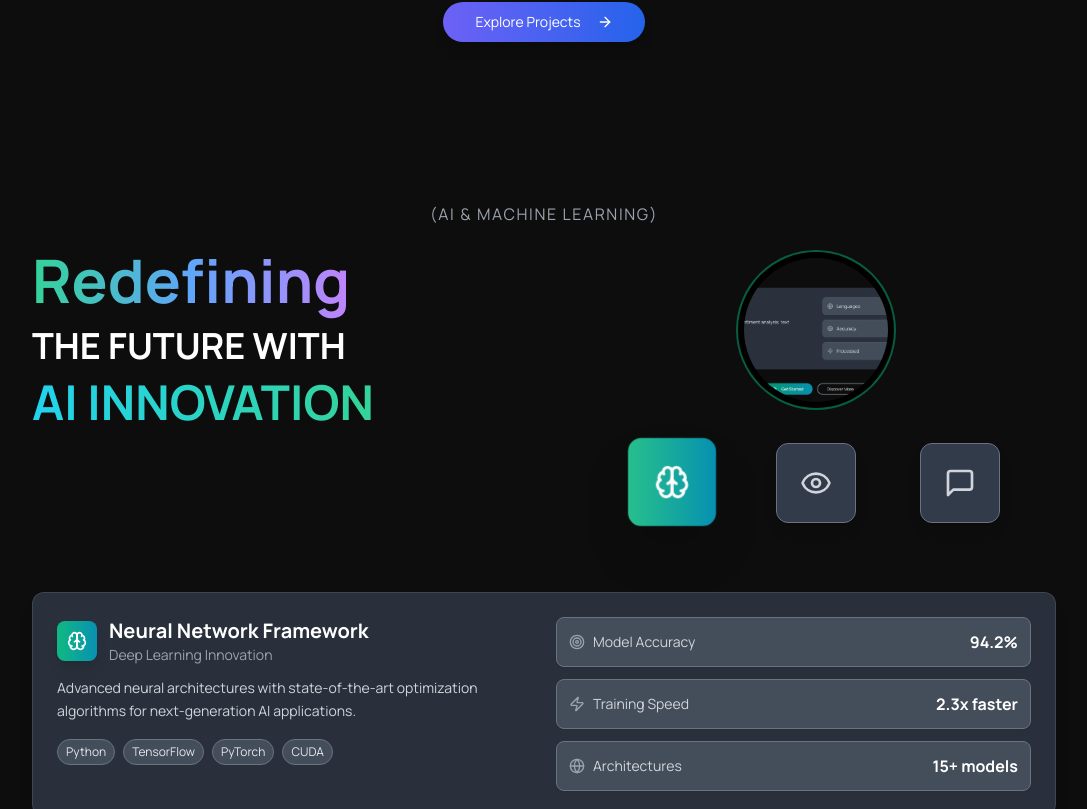
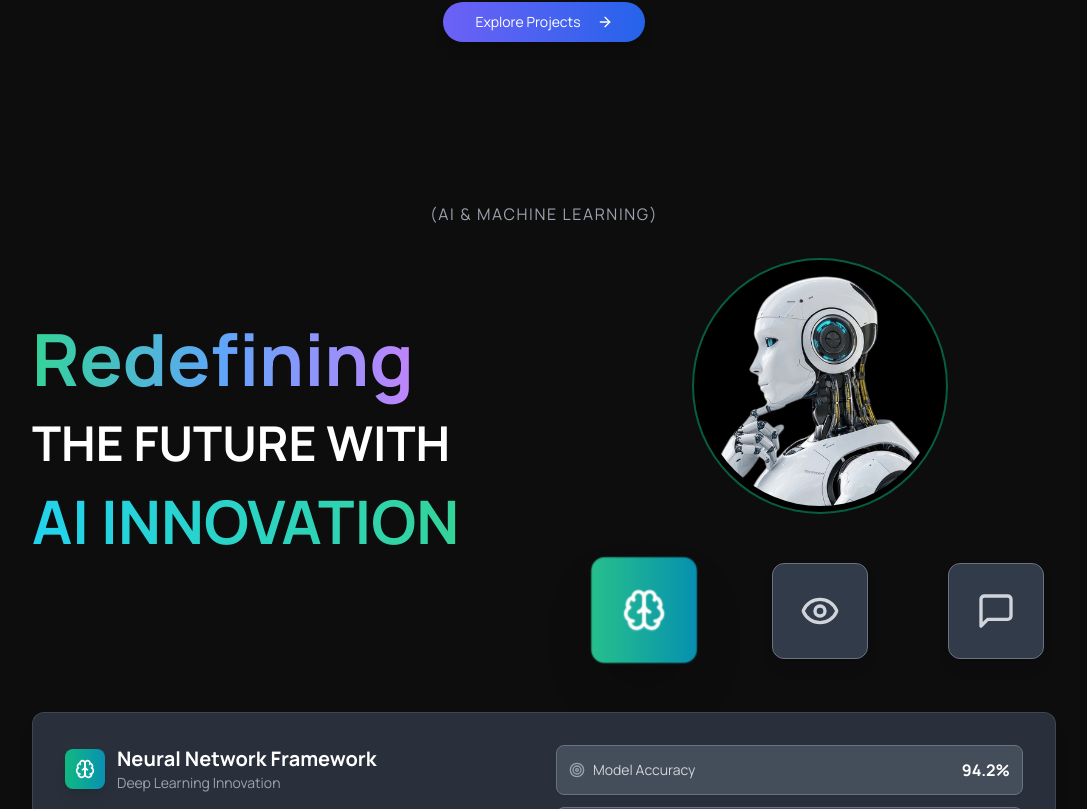
Before and after one commit to Niel07-cyber/Official-Dev-Niel-portfolio-website--, a React (Vite) app: page / in a window 1280 px wide. Shown: the part 3451-4260 px from the top of the page, without its empty margins (96-1183 px from the left). Built offline with nearby package versions, Linux system fonts and the light colour scheme; what @react-pdf/renderer would draw is missing.

Commit message:
bugs and fixes

```diff
--- a/src/components/AIProjectsSection.tsx
+++ b/src/components/AIProjectsSection.tsx
@@ -1,4 +1,3 @@
-
 import React, { useState } from "react";
 import { Button } from "@/components/ui/button";
 import { Brain, Eye, MessageSquare, ArrowRight, Zap, Target, Globe } from "lucide-react";
@@ -57,23 +56,23 @@ const AIProjectsSection = () => {
   const currentProject = projects[activeProject];
 
   return (
-    <section id="projects" className="py-8 sm:py-12 lg:py-16 relative overflow-hidden">
+    <section id="projects" className="py-8 sm:py-12 lg:py-16 relative overflow-hidden min-h-screen flex items-center">
       <div className="w-full px-8 sm:px-16 lg:px-24 xl:px-32 2xl:px-40 relative z-10 max-w-7xl mx-auto">
-        <p className="text-gray-400 mb-4 sm:mb-6 tracking-widest text-sm sm:text-base text-center">(AI & MACHINE LEARNING)</p>
+        <p className="text-gray-400 mb-6 sm:mb-8 tracking-widest text-sm sm:text-base text-center">(AI & MACHINE LEARNING)</p>
 
         {/* Main Layout - Desktop: Text left, Cards right; Mobile: Stacked */}
-        <div className="grid grid-cols-1 lg:grid-cols-2 gap-8 lg:gap-16 items-start">
+        <div className="grid grid-cols-1 lg:grid-cols-2 gap-12 lg:gap-20 items-center">
           {/* Left Side - Title and Description */}
-          <div className="text-left">
-            <h1 className="text-3xl sm:text-4xl md:text-5xl lg:text-5xl xl:text-6xl font-bold mb-3 sm:mb-4">
+          <div className="text-left lg:pr-8">
+            <h1 className="text-4xl sm:text-5xl md:text-6xl lg:text-6xl xl:text-7xl 2xl:text-8xl font-bold mb-4 sm:mb-6 leading-tight">
               <span className="bg-gradient-to-r from-emerald-400 via-blue-400 to-purple-400 bg-clip-text text-transparent">
                 Redefining
               </span>
             </h1>
-            <h2 className="text-xl sm:text-2xl md:text-3xl lg:text-3xl xl:text-4xl font-bold text-white mb-3">
+            <h2 className="text-2xl sm:text-3xl md:text-4xl lg:text-4xl xl:text-5xl 2xl:text-6xl font-bold text-white mb-4 sm:mb-6 leading-tight">
               THE FUTURE WITH
             </h2>
-            <h3 className="text-2xl sm:text-3xl md:text-4xl lg:text-4xl xl:text-5xl font-bold mb-8">
+            <h3 className="text-3xl sm:text-4xl md:text-5xl lg:text-5xl xl:text-6xl 2xl:text-7xl font-bold mb-8 sm:mb-12 leading-tight">
               <span className="bg-gradient-to-r from-cyan-400 to-emerald-400 bg-clip-text text-transparent">
                 AI INNOVATION
               </span>
@@ -81,15 +80,15 @@ const AIProjectsSection = () => {
           </div>
 
           {/* Right Side - Interactive Elements */}
-          <div className="relative">
+          <div className="relative flex flex-col items-center">
             {/* Robot Image positioned above cards */}
-            <div className="flex justify-center mb-8">
+            <div className="flex justify-center mb-8 lg:mb-12">
               <div className="relative">
-                <div className="w-32 h-32 sm:w-36 sm:h-36 lg:w-40 lg:h-40 bg-black rounded-full flex items-center justify-center border-2 border-emerald-500/50 backdrop-blur-sm overflow-hidden">
+                <div className="w-40 h-40 sm:w-48 sm:h-48 lg:w-56 lg:h-56 xl:w-64 xl:h-64 bg-black rounded-full flex items-center justify-center border-2 border-emerald-500/50 backdrop-blur-sm overflow-hidden">
                   <img
-                    src="/lovable-uploads/af0deefa-9b40-4b71-ac2d-a43a7a74dd53.png"
+                    src="/lovable-uploads/b2981d81-7407-4031-8216-a5b82d618a76.png"
                     alt="AI Robot"
-                    className="w-28 h-28 sm:w-32 sm:h-32 lg:w-36 lg:h-36 object-cover object-center rounded-full"
+                    className="w-36 h-36 sm:w-44 sm:h-44 lg:w-52 lg:h-52 xl:w-60 xl:h-60 object-cover object-top rounded-full"
                   />
                 </div>
                 <div className="absolute inset-0 rounded-full bg-gradient-to-r from-emerald-400/20 to-blue-400/20 animate-ping"></div>
@@ -97,7 +96,7 @@ const AIProjectsSection = () => {
             </div>
 
             {/* Project Cards in horizontal line with more spacing */}
-            <div className="flex justify-center items-center gap-8 sm:gap-12 lg:gap-16 mb-8">
+            <div className="flex justify-center items-center gap-8 sm:gap-12 lg:gap-16 xl:gap-20">
               {projects.map((project, index) => {
                 const IconComponent = project.icon;
                 const isActive = activeProject === index;
@@ -106,14 +105,14 @@ const AIProjectsSection = () => {
                   <div key={project.id}>
                     <button
                       onClick={() => setActiveProject(index)}
-                      className={`group relative w-16 h-16 sm:w-18 sm:h-18 lg:w-20 lg:h-20 rounded-xl transition-all duration-300 ${
+                      className={`group relative w-16 h-16 sm:w-18 sm:h-18 lg:w-20 lg:h-20 xl:w-24 xl:h-24 rounded-xl transition-all duration-300 ${
                         isActive
                           ? `bg-gradient-to-r ${project.color} shadow-2xl scale-110`
                           : 'bg-gray-700/90 hover:bg-gray-600/90 shadow-lg border border-gray-500'
                       } backdrop-blur-sm`}
                     >
                       <div className="absolute inset-0 rounded-xl bg-gradient-to-r from-white/10 to-transparent opacity-0 group-hover:opacity-100 transition-opacity"></div>
-                      <IconComponent className={`w-6 h-6 sm:w-7 sm:h-7 lg:w-8 lg:h-8 absolute top-1/2 left-1/2 transform -translate-x-1/2 -translate-y-1/2 ${
+                      <IconComponent className={`w-6 h-6 sm:w-7 sm:h-7 lg:w-8 lg:h-8 xl:w-10 xl:h-10 absolute top-1/2 left-1/2 transform -translate-x-1/2 -translate-y-1/2 ${
                         isActive ? 'text-white' : 'text-gray-300'
                       }`} />
                       {isActive && (
@@ -128,7 +127,7 @@ const AIProjectsSection = () => {
         </div>
 
         {/* Project Details Panel */}
-        <div className="bg-gray-700/70 backdrop-blur-sm border border-gray-600/60 rounded-xl p-4 sm:p-6 mb-6 sm:mb-8 shadow-lg mt-8">
+        <div className="bg-gray-700/70 backdrop-blur-sm border border-gray-600/60 rounded-xl p-4 sm:p-6 lg:p-8 mb-6 sm:mb-8 shadow-lg mt-8 lg:mt-12">
           <div className="grid grid-cols-1 lg:grid-cols-2 gap-6">
             {/* Left Panel */}
             <div>
```
Also changed, not shown: public/lovable-uploads/b2981d81-7407-4031-8216-a5b82d618a76.png (added).
